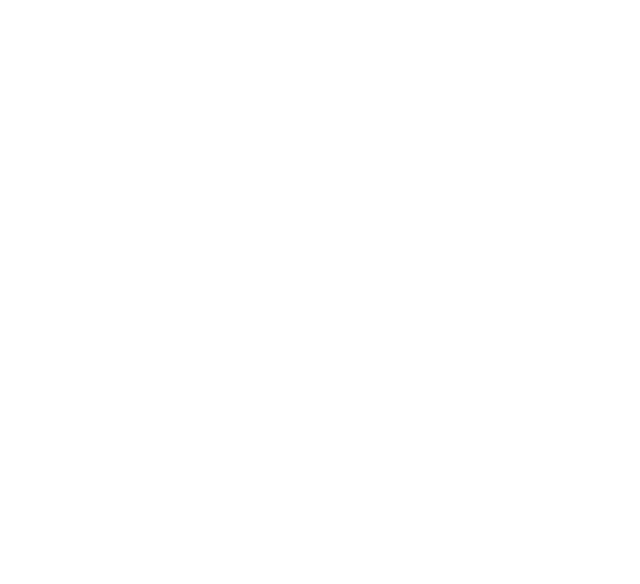
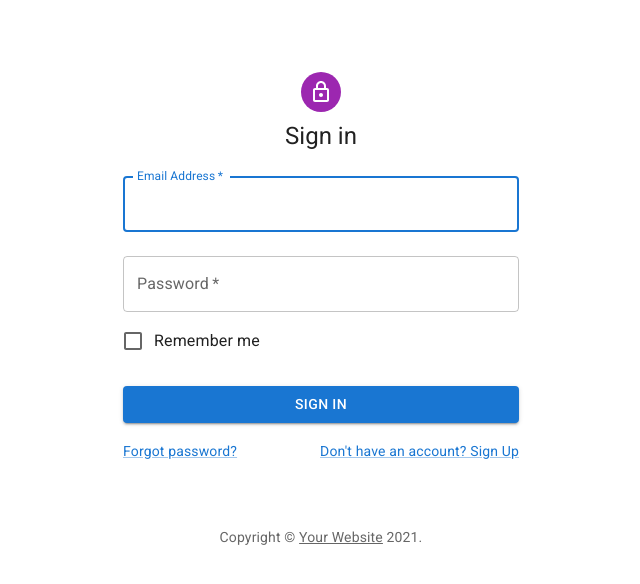
Before and after one commit to stephwuh/News-Junkies, a React (Create React App) app: page /sign-in in a window 1280 px wide. Before the commit this address had no page. Shown: the top 584 px of the page, without its empty margins (319-959 px from the left). Built offline with nearby package versions, Linux system fonts and the light colour scheme.

Commit message:
material ui sign in template integrated

```diff
--- a/src/App.js
+++ b/src/App.js
@@ -4,6 +4,7 @@
 import NewsSettings from './features/newsSettings/NewsSettings.js';
 import MyNews from './features/myNews/MyNews.js';
 import Signup from './features/auth/Signup.js';
+import SignIn from './features/auth/SignIn.js';
 
 
 import {Routes, Route} from 'react-router-dom';
@@ -13,6 +14,7 @@
   return (
     <div>
       <Routes>
+        <Route path='/sign-in' element={<SignIn/>} />
         <Route path='/sign-up' element={<Signup/>} />
         <Route path='/settings' element={<NewsSettings/>}/>
         <Route path='/my-news' element={<MyNews/>} />
--- /dev/null
+++ b/src/features/auth/SignIn.js
@@ -0,0 +1,111 @@
+import * as React from 'react';
+import Avatar from '@mui/material/Avatar';
+import Button from '@mui/material/Button';
+import CssBaseline from '@mui/material/CssBaseline';
+import TextField from '@mui/material/TextField';
+import FormControlLabel from '@mui/material/FormControlLabel';
+import Checkbox from '@mui/material/Checkbox';
+import Link from '@mui/material/Link';
+import Grid from '@mui/material/Grid';
+import Box from '@mui/material/Box';
+import LockOutlinedIcon from '@mui/icons-material/LockOutlined';
+import Typography from '@mui/material/Typography';
+import Container from '@mui/material/Container';
+import { createTheme, ThemeProvider } from '@mui/material/styles';
+
+function Copyright(props) {
+  return (
+    <Typography variant="body2" color="text.secondary" align="center" {...props}>
+      {'Copyright © '}
+      <Link color="inherit" href="https://mui.com/">
+        Your Website
+      </Link>{' '}
+      {new Date().getFullYear()}
+      {'.'}
+    </Typography>
+  );
+}
+
+const theme = createTheme();
+
+export default function SignIn() {
+  const handleSubmit = (event) => {
+    event.preventDefault();
+    const data = new FormData(event.currentTarget);
+    // eslint-disable-next-line no-console
+    console.log({
+      email: data.get('email'),
+      password: data.get('password'),
+    });
+  };
+
+  return (
+    <ThemeProvider theme={theme}>
+      <Container component="main" maxWidth="xs">
+        <CssBaseline />
+        <Box
+          sx={{
+            marginTop: 8,
+            display: 'flex',
+            flexDirection: 'column',
+            alignItems: 'center',
+          }}
+        >
+          <Avatar sx={{ m: 1, bgcolor: 'secondary.main' }}>
+            <LockOutlinedIcon />
+          </Avatar>
+          <Typography component="h1" variant="h5">
+            Sign in
+          </Typography>
+          <Box component="form" onSubmit={handleSubmit} noValidate sx={{ mt: 1 }}>
+            <TextField
+              margin="normal"
+              required
+              fullWidth
+              id="email"
+              label="Email Address"
+              name="email"
+              autoComplete="email"
+              autoFocus
+            />
+            <TextField
+              margin="normal"
+              required
+              fullWidth
+              name="password"
+              label="Password"
+              type="password"
+              id="password"
+              autoComplete="current-password"
+            />
+            <FormControlLabel
+              control={<Checkbox value="remember" color="primary" />}
+              label="Remember me"
+            />
+            <Button
+              type="submit"
+              fullWidth
+              variant="contained"
+              sx={{ mt: 3, mb: 2 }}
+            >
+              Sign In
+            </Button>
+            <Grid container>
+              <Grid item xs>
+                <Link href="#" variant="body2">
+                  Forgot password?
+                </Link>
+              </Grid>
+              <Grid item>
+                <Link href="#" variant="body2">
+                  {"Don't have an account? Sign Up"}
+                </Link>
+              </Grid>
+            </Grid>
+          </Box>
+        </Box>
+        <Copyright sx={{ mt: 8, mb: 4 }} />
+      </Container>
+    </ThemeProvider>
+  );
+}
--- a/src/server/server.js
+++ b/src/server/server.js
@@ -7,9 +7,9 @@
 
 const News = require("../database/models/news.js");
 
-// const UserSource = require("../database/models/userSource.js");
+
 const User = require("../database/models/user.js");
-// const UserNews = require("../database/models/userNews.js");
+
 
 const sequelize = require("../database/sequelizeConfig");
 
```
Also changed, not shown: src/database/database.js (+2 -7 lines), src/database/models/userSource.js (deleted, +0 -13 lines), src/features/auth/login.js (deleted, +0 -75 lines).
